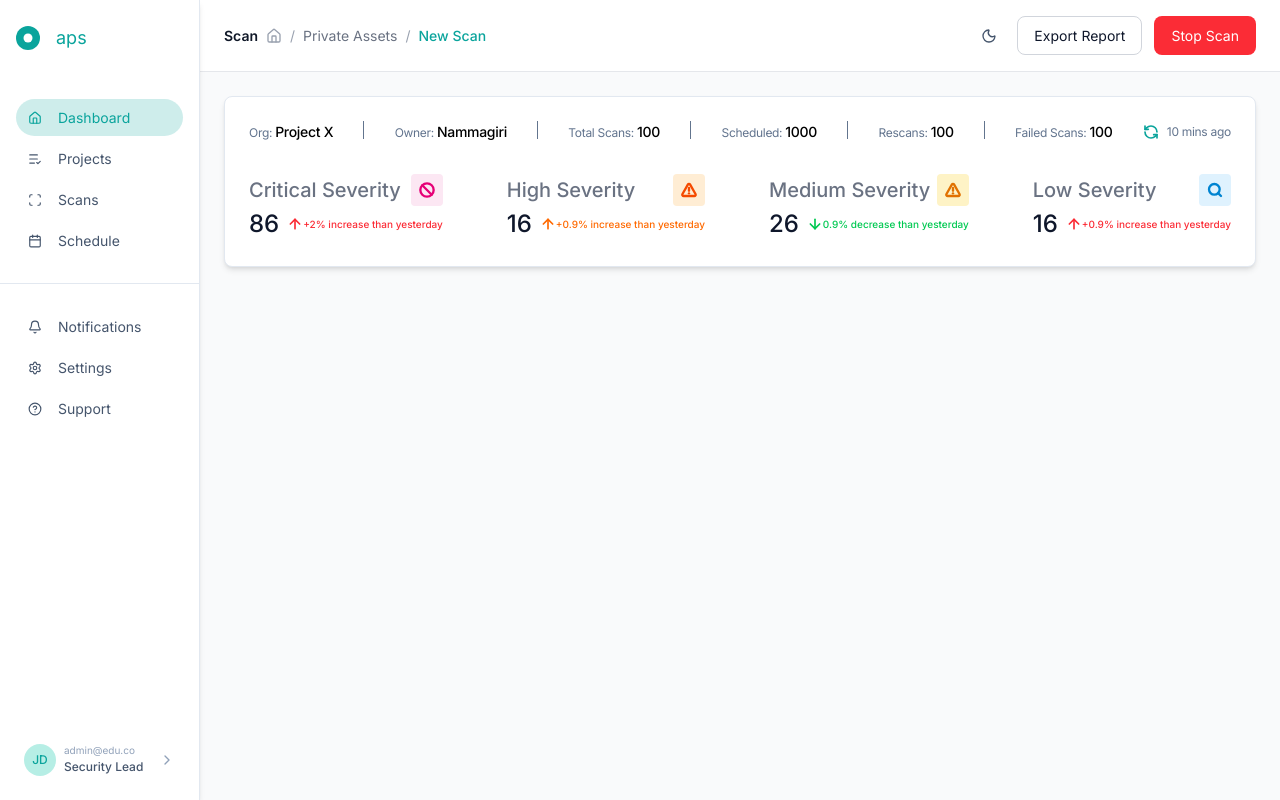
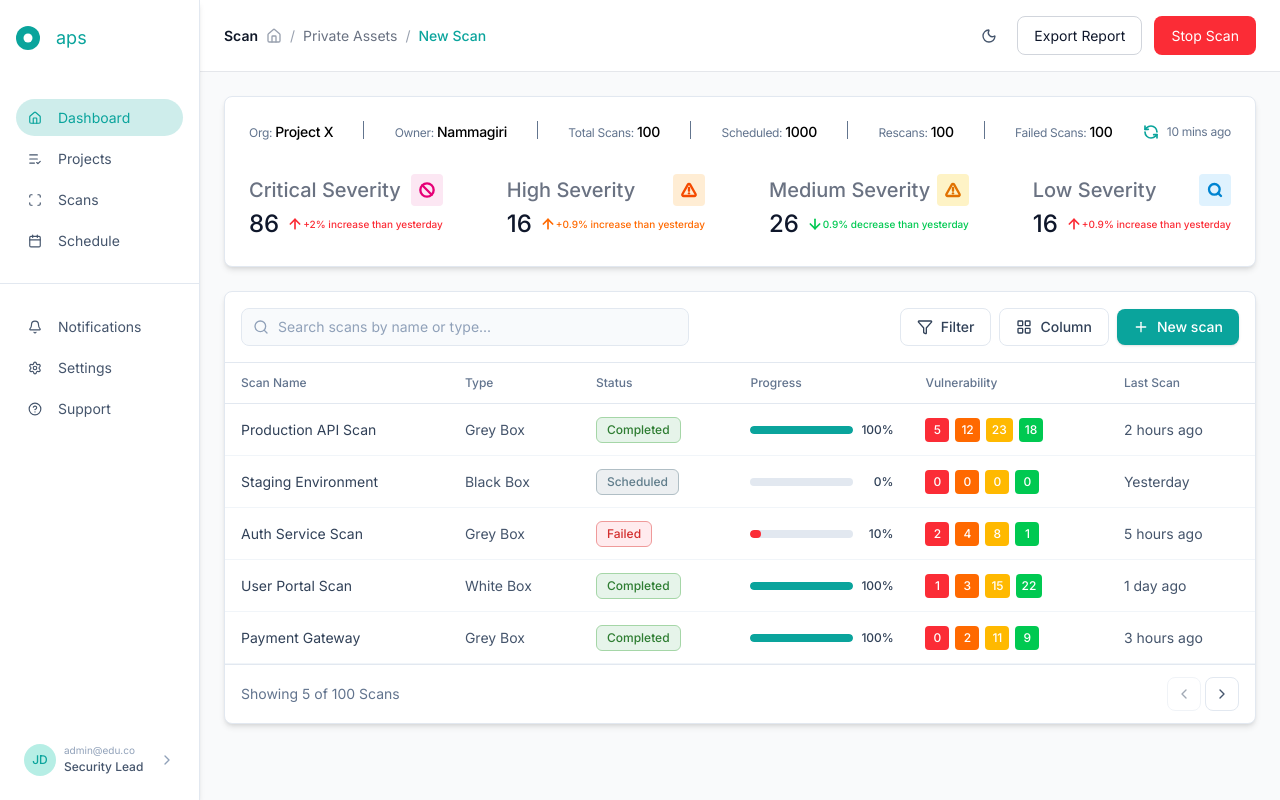
Before and after one commit to anujkatre111/fenrir-security-frontend-project, a React (Vite) app: page /dashboard in a window 1280 px wide. Built offline with nearby package versions, Linux system fonts and the light colour scheme.

Commit message:
Scan Table Created

```diff
--- /dev/null
+++ b/src/dashboard/ScanTable.jsx
@@ -0,0 +1,211 @@
+import React, { useState } from 'react'
+import { useNavigate } from 'react-router-dom'
+import { ChevronLeft, ChevronRight, Filter, LayoutGrid, Plus, Search } from 'lucide-react'
+import StatusChip from './components/StatusChip'
+import ProgressBar from './components/ProgressBar'
+import VulnerabilityBadges from './components/VulnerabilityBadges'
+
+const mockScans = [
+  {
+    id: 1,
+    name: 'Production API Scan',
+    type: 'Grey Box',
+    status: 'completed',
+    progress: 100,
+    failed: false,
+    critical: 5,
+    high: 12,
+    medium: 23,
+    low: 18,
+    lastScan: '2 hours ago',
+  },
+  {
+    id: 2,
+    name: 'Staging Environment',
+    type: 'Black Box',
+    status: 'scheduled',
+    progress: 0,
+    failed: false,
+    critical: 0,
+    high: 0,
+    medium: 0,
+    low: 0,
+    lastScan: 'Yesterday',
+  },
+  {
+    id: 3,
+    name: 'Auth Service Scan',
+    type: 'Grey Box',
+    status: 'failed',
+    progress: 10,
+    failed: true,
+    critical: 2,
+    high: 4,
+    medium: 8,
+    low: 1,
+    lastScan: '5 hours ago',
+  },
+  {
+    id: 4,
+    name: 'User Portal Scan',
+    type: 'White Box',
+    status: 'completed',
+    progress: 100,
+    failed: false,
+    critical: 1,
+    high: 3,
+    medium: 15,
+    low: 22,
+    lastScan: '1 day ago',
+  },
+  {
+    id: 5,
+    name: 'Payment Gateway',
+    type: 'Grey Box',
+    status: 'completed',
+    progress: 100,
+    failed: false,
+    critical: 0,
+    high: 2,
+    medium: 11,
+    low: 9,
+    lastScan: '3 hours ago',
+  },
+]
+
+const ScanTable = () => {
+  const [search, setSearch] = useState('')
+  const navigate = useNavigate()
+
+  const filteredScans = mockScans.filter(
+    (scan) =>
+      scan.name.toLowerCase().includes(search.toLowerCase()) ||
+      scan.type.toLowerCase().includes(search.toLowerCase())
+  )
+
+  return (
+    <div className='rounded-lg border border-slate-200 dark:border-[#404040] bg-white dark:bg-[#181B22] shadow-md dark:shadow-none overflow-hidden'>
+      {/* Toolbar */}
+      <div className='flex flex-col sm:flex-row items-stretch sm:items-center justify-between gap-4 p-4 border-b border-slate-200 dark:border-[#404040]'>
+        <div className='relative flex-1 max-w-md'>
+          <Search className='absolute left-3 top-1/2 -translate-y-1/2 w-4 h-4 text-slate-400' />
+          <input
+            type='text'
+            placeholder='Search scans by name or type...'
+            value={search}
+            onChange={(e) => setSearch(e.target.value)}
+            className='w-full pl-9 pr-4 py-2 rounded-lg border border-slate-200 dark:border-[#404040] bg-slate-50 dark:bg-[#0C0F13] text-slate-900 dark:text-white placeholder:text-slate-400 text-sm focus:outline-none focus:ring-2 focus:ring-[#0AA49C]/50'
+          />
+        </div>
+        <div className='flex flex-wrap items-center gap-2'>
+          <button
+            type='button'
+            className='flex items-center gap-2 px-4 py-2 rounded-lg border border-slate-200 dark:border-[#404040] bg-white dark:bg-[#0C0F13] text-slate-700 dark:text-slate-300 text-sm font-medium hover:bg-slate-50 dark:hover:bg-[#262626] transition'
+          >
+            <Filter className='w-4 h-4' />
+            Filter
+          </button>
+          <button
+            type='button'
+            className='flex items-center gap-2 px-4 py-2 rounded-lg border border-slate-200 dark:border-[#404040] bg-white dark:bg-[#0C0F13] text-slate-700 dark:text-slate-300 text-sm font-medium hover:bg-slate-50 dark:hover:bg-[#262626] transition'
+          >
+            <LayoutGrid className='w-4 h-4' />
+            Column
+          </button>
+          <button
+            type='button'
+            className='flex items-center gap-2 px-4 py-2 rounded-lg bg-[#0AA49C] text-white text-sm font-medium hover:bg-[#089b8a] transition shadow-sm'
+          >
+            <Plus className='w-4 h-4' />
+            New scan
+          </button>
+        </div>
+      </div>
+
+      {/* Table */}
+      <div className='overflow-x-auto'>
+        <table className='w-full min-w-[600px]'>
+          <thead>
+            <tr className='border-b border-slate-200 dark:border-[#404040]'>
+              <th className='text-left py-3 px-4 text-xs font-medium text-slate-500 dark:text-slate-400'>
+                Scan Name
+              </th>
+              <th className='text-left py-3 px-4 text-xs font-medium text-slate-500 dark:text-slate-400'>
+                Type
+              </th>
+              <th className='text-left py-3 px-4 text-xs font-medium text-slate-500 dark:text-slate-400'>
+                Status
+              </th>
+              <th className='text-left py-3 px-4 text-xs font-medium text-slate-500 dark:text-slate-400'>
+                Progress
+              </th>
+              <th className='text-left py-3 px-4 text-xs font-medium text-slate-500 dark:text-slate-400'>
+                Vulnerability
+              </th>
+              <th className='text-left py-3 px-4 text-xs font-medium text-slate-500 dark:text-slate-400'>
+                Last Scan
+              </th>
+            </tr>
+          </thead>
+          <tbody>
+            {filteredScans.map((scan) => (
+              <tr
+                key={scan.id}
+                onClick={() => navigate('/scans')}
+                className='border-b border-slate-100 dark:border-[#404040] hover:bg-slate-50 dark:hover:bg-[#262626]/50 cursor-pointer transition'
+              >
+                <td className='py-3 px-4 text-sm text-slate-700 dark:text-slate-200'>
+                  {scan.name}
+                </td>
+                <td className='py-3 px-4 text-sm text-slate-600 dark:text-slate-300'>
+                  {scan.type}
+                </td>
+                <td className='py-3 px-4'>
+                  <StatusChip status={scan.status} />
+                </td>
+                <td className='py-3 px-4'>
+                  <ProgressBar value={scan.progress} failed={scan.failed} />
+                </td>
+                <td className='py-3 px-4'>
+                  <VulnerabilityBadges
+                    critical={scan.critical}
+                    high={scan.high}
+                    medium={scan.medium}
+                    low={scan.low}
+                  />
+                </td>
+                <td className='py-3 px-4 text-sm text-slate-600 dark:text-slate-300'>
+                  {scan.lastScan}
+                </td>
+              </tr>
+            ))}
+          </tbody>
+        </table>
+      </div>
+
+      {/* Pagination */}
+      <div className='flex flex-col sm:flex-row items-stretch sm:items-center justify-between gap-2 px-4 py-3 border-t border-slate-200 dark:border-[#404040]'>
+        <span className='text-sm text-slate-500 dark:text-slate-400'>
+          Showing {filteredScans.length} of 100 Scans
+        </span>
+        <div className='flex items-center gap-1'>
+          <button
+            type='button'
+            className='p-2 rounded-lg border border-slate-200 dark:border-[#404040] bg-white dark:bg-[#0C0F13] text-slate-600 dark:text-slate-400 hover:bg-slate-50 dark:hover:bg-[#262626] transition disabled:opacity-50'
+            disabled
+          >
+            <ChevronLeft className='w-4 h-4' />
+          </button>
+          <button
+            type='button'
+            className='p-2 rounded-lg border border-slate-200 dark:border-[#404040] bg-white dark:bg-[#0C0F13] text-slate-600 dark:text-slate-400 hover:bg-slate-50 dark:hover:bg-[#262626] transition'
+          >
+            <ChevronRight className='w-4 h-4' />
+          </button>
+        </div>
+      </div>
+    </div>
+  )
+}
+
+export default ScanTable
--- /dev/null
+++ b/src/dashboard/components/ProgressBar.jsx
@@ -0,0 +1,22 @@
+import React from 'react'
+
+const ProgressBar = ({ value = 0, failed = false }) => {
+  const fillColor = failed ? 'bg-red-500' : 'bg-[#0AA49C]'
+  const trackColor = 'bg-slate-200 dark:bg-slate-600'
+
+  return (
+    <div className='flex items-center gap-2 min-w-[100px]'>
+      <div className='flex-1 h-2 rounded-full overflow-hidden bg-slate-200 dark:bg-slate-600'>
+        <div
+          className={`h-full rounded-full transition-all ${fillColor}`}
+          style={{ width: `${Math.min(100, Math.max(0, value))}%` }}
+        />
+      </div>
+      <span className='text-xs font-medium text-slate-700 dark:text-slate-300 w-8 text-right shrink-0'>
+        {value}%
+      </span>
+    </div>
+  )
+}
+
+export default ProgressBar
--- /dev/null
+++ b/src/dashboard/components/StatusChip.jsx
@@ -0,0 +1,25 @@
+import React from 'react'
+
+const statusStyles = {
+  completed:
+    'bg-[#E6F4EA] dark:bg-[#E6F4EA]/90 text-[#2E7D32] border border-[#A5D6A7] dark:border-[#81C784]',
+  scheduled:
+    'bg-[#ECEFF1] dark:bg-[#ECEFF1]/90 text-[#607D8B] border border-[#B0BEC5] dark:border-[#90A4AE]',
+  failed:
+    'bg-[#FFEBEE] dark:bg-[#FFEBEE]/90 text-[#D32F2F] border border-[#EF9A9A] dark:border-[#E57373]',
+}
+
+const StatusChip = ({ status = 'scheduled' }) => {
+  const style = statusStyles[status.toLowerCase()] ?? statusStyles.scheduled
+  const label = status.charAt(0).toUpperCase() + status.slice(1)
+
+  return (
+    <span
+      className={`inline-flex items-center px-2.5 py-1 rounded-md text-xs font-medium ${style}`}
+    >
+      {label}
+    </span>
+  )
+}
+
+export default StatusChip
--- /dev/null
+++ b/src/dashboard/components/VulnerabilityBadges.jsx
@@ -0,0 +1,32 @@
+import React from 'react'
+
+const severityColors = {
+  critical: 'bg-red-500 text-white',
+  high: 'bg-orange-500 text-white',
+  medium: 'bg-amber-400 text-white',
+  low: 'bg-green-500 text-white',
+}
+
+const VulnerabilityBadges = ({ critical = 0, high = 0, medium = 0, low = 0 }) => {
+  const counts = [
+    { value: critical, type: 'critical' },
+    { value: high, type: 'high' },
+    { value: medium, type: 'medium' },
+    { value: low, type: 'low' },
+  ]
+
+  return (
+    <div className='flex items-center gap-1.5'>
+      {counts.map(({ value, type }) => (
+        <span
+          key={type}
+          className={`inline-flex items-center justify-center min-w-[24px] h-6 px-1.5 rounded text-xs font-medium ${severityColors[type]}`}
+        >
+          {value}
+        </span>
+      ))}
+    </div>
+  )
+}
+
+export default VulnerabilityBadges
--- a/src/pages/Dashboard.jsx
+++ b/src/pages/Dashboard.jsx
@@ -2,6 +2,7 @@ import React from 'react'
 import Sidebar from '../components/layout/Sidebar'
 import Header from '../components/layout/Header'
 import SeverityDetails from '../dashboard/SeverityDetails'
+import ScanTable from '../dashboard/ScanTable'
 
 const Dashboard = () => {
   return (
@@ -9,8 +10,9 @@ const Dashboard = () => {
       <Sidebar />
       <div className='flex-1 flex flex-col min-h-screen ml-[200px]'>
         <Header />
-        <main className='flex-1 p-6 bg-gray-50 dark:bg-[#0C0F13]'>
+        <main className='flex-1 p-6 bg-gray-50 dark:bg-[#0C0F13] space-y-6'>
           <SeverityDetails />
+          <ScanTable />
         </main>
       </div>
     </div>
```
